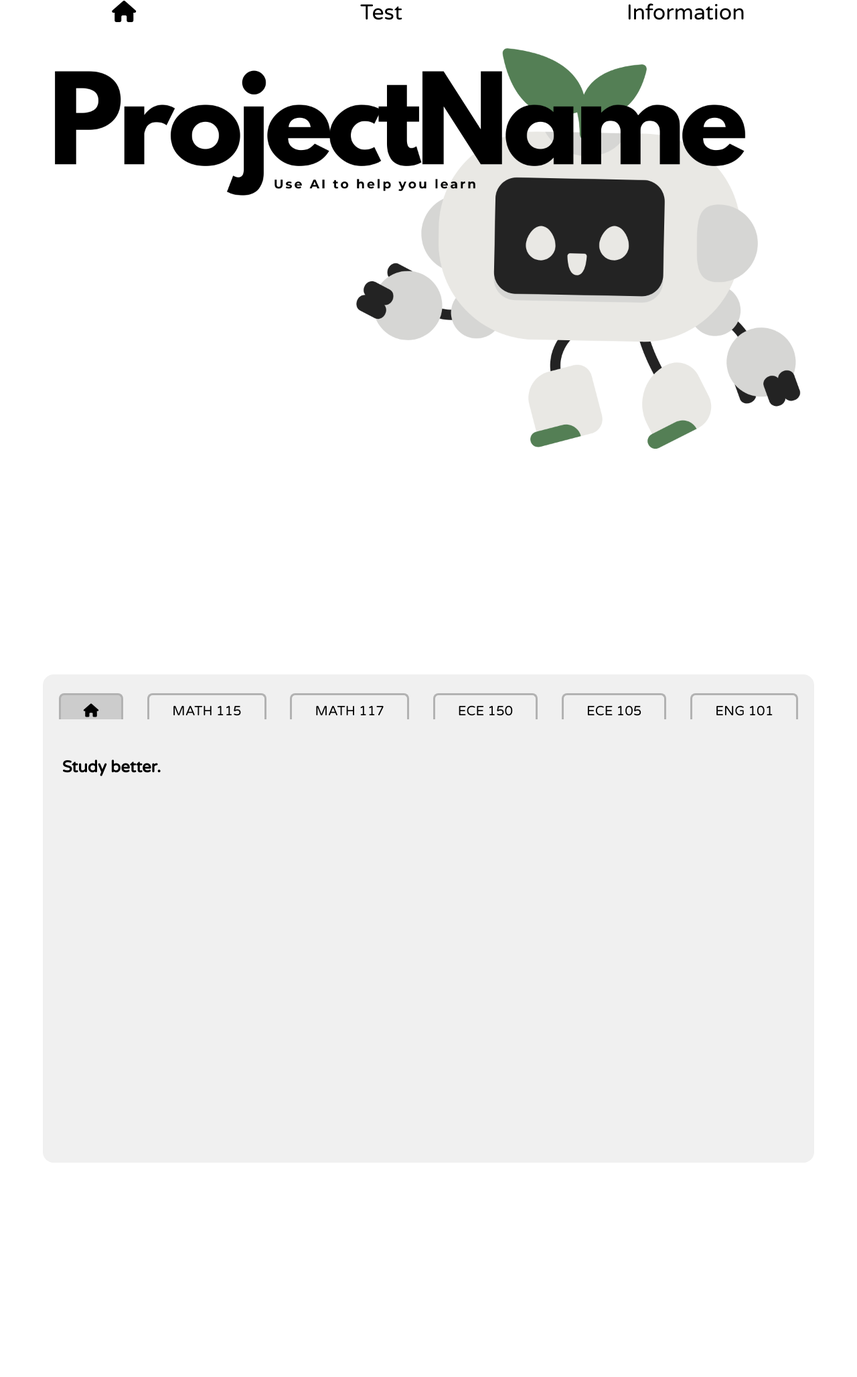
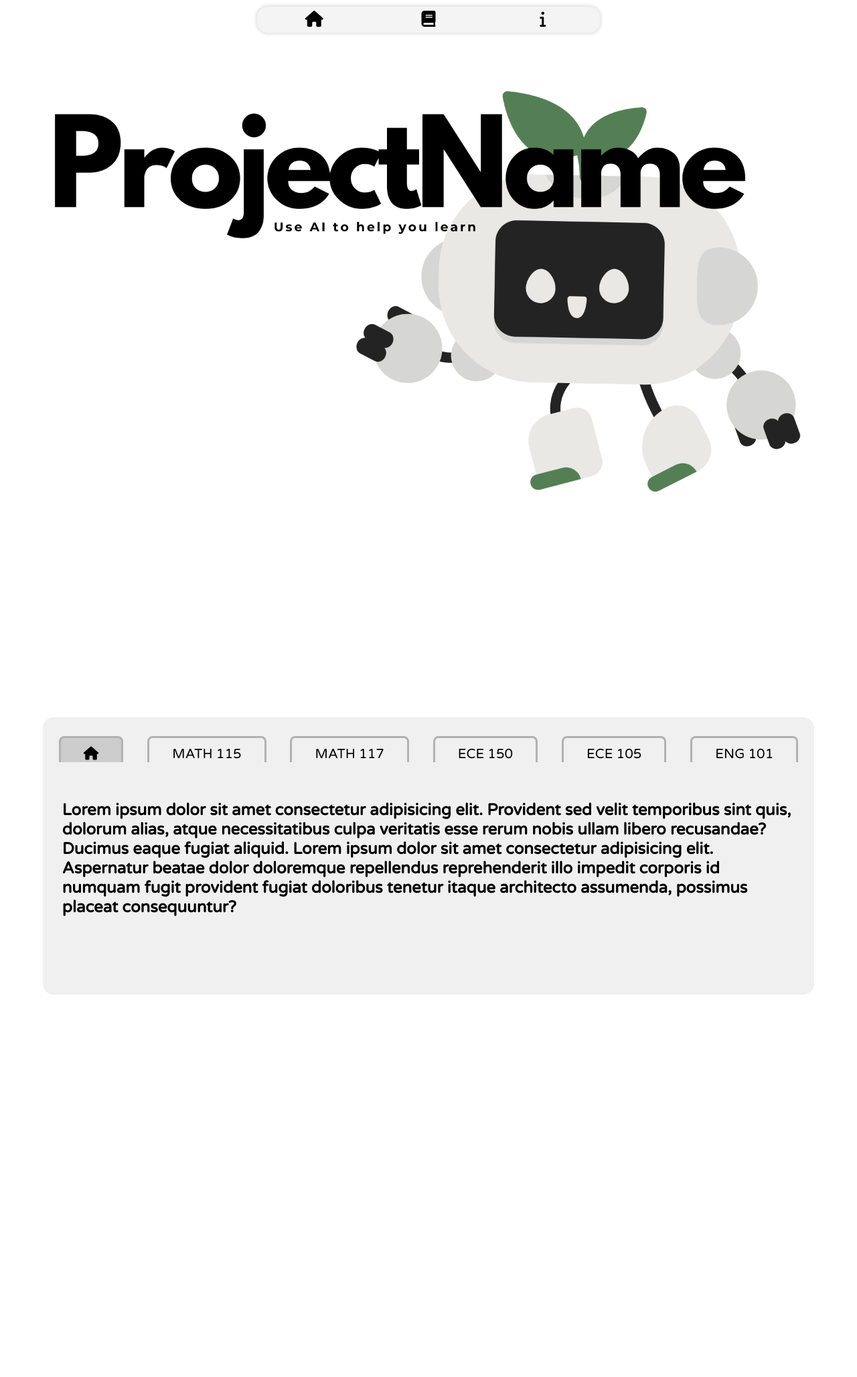
Before and after one commit to nicholasching/MetaHacks, a Flask app: page / in a window 1280 px wide. Shown: the whole page at 67% size. After the commit the page ends 1715 px from the top, so only its background shows below. Run offline with Flask 3, Linux system fonts and the light colour scheme; some web fonts are replaced.

Commit message:
Updated frontend

```diff
--- a/static/styles.css
+++ b/static/styles.css
@@ -6,26 +6,42 @@ body {
 * {
     margin: 0;
     padding: 0;
+    box-sizing: border-box;
 }
 
 #headercontainer {
     position: fixed;
-    top: 0;
+    top: 10px;
     left: 50%;
     transform: translateX(-50%);
-    width: 100%;
+    width: 40%;
+    background-color: rgb(244, 244, 244);
+    box-shadow: 0px 0px 5px 2px #e0e0e0;
+    border-radius: 1rem;
+}
+
+#section-one {
+    padding-top: 5%;
 }
 
 #buttons {
     display: flex;
     align-items: center;
-    justify-content: space-around;
 }
 
 #buttons a {
     color: black;
-    font-size: 2rem;
+    font-size: 1.5rem;
     text-decoration: none;
+    padding: 1%;
+    transition: 0.3s;
+    border-radius: 1rem;
+    width: 33.33333%;
+    text-align: center;
+}
+
+#buttons a:hover {
+    background-color: #CCC;
 }
 
 #mainimg {
@@ -38,8 +54,59 @@ body {
     margin-left: 5%;
     margin-right: 5%;
     border-radius: 1rem;
-    margin-bottom: 25%;
 }
+
+.container {
+    display: flex;
+}
+
+.textcontainer {
+    width: 30%;
+    padding: 5%;
+    padding-left: 7.5%;
+    justify-content: center;
+    align-items: center;
+}
+
+.generatecontainer {
+    display: inline-block;
+    width: 70%;
+    padding: 10%;
+    background-color: #CCC;
+    border-radius: 1rem;
+}
+
+.generatetext {
+    display: block; /* Ensure it's block level for each line */
+    white-space: normal; /* Allow wrapping */
+    overflow: hidden; /* Hide overflow */
+    line-height: 1.5; /* Ensure proper line spacing */
+}
+
+.line {
+    display: inline-block;
+    width: 0; /* Start with 0 width */
+    overflow: hidden;
+    white-space: nowrap;
+    border-right: 5px solid black; /* Cursor effect */
+    animation: typing 2s steps(30) 1 forwards, cursor 0.75s step-end infinite alternate;
+}
+
+@keyframes typing {
+    from {
+        width: 0;
+    }
+    to {
+        width: 100%;  /* Animate to full width */
+    }
+}
+
+@keyframes cursor {
+    50% {
+        border-color: transparent;
+    }
+}
+
 
 [data-tab-content] {
     display: none;
@@ -82,17 +149,18 @@ body {
 .tab-content {
     margin-left: 2.5%;
     margin-right: 2.5%;
-    padding-bottom: 50%;
+    padding-bottom: 10%;
+    margin-bottom: 20%;
 }
 
 .recordButton {
     padding: 10px 20px;
-    font-size: 18px;
+    font-size: 5rem;
     cursor: pointer;
-    background-color: rgb(0, 255, 98);
+    background-color: rgb(8, 71, 0);
     color: white;
     border: none;
-    border-radius: 5px;
+    border-radius: 1rem;
   }
   .recordButton.recording {
     background-color: rgb(255, 0, 0);
--- a/templates/index.html
+++ b/templates/index.html
@@ -24,10 +24,10 @@
                 <i class="fa-solid fa-house"></i>
             </a>
             <a href="#section-two">
-                Test
+                <i class="fa-solid fa-book"></i>
             </a>
             <a href="#">
-                Information
+                <i class="fa-solid fa-info"></i>
             </a>
         </section>
     </div>
@@ -47,30 +47,53 @@
 
             <div class="tab-content">
                 <div id="home" data-tab-content class="active" data-tab-name="HOME">
-                    <h1>Study better.</h1>
+                    <h1>Lorem ipsum dolor sit amet consectetur adipisicing elit. Provident sed velit temporibus sint quis, dolorum alias, atque necessitatibus culpa veritatis esse rerum nobis ullam libero recusandae? Ducimus eaque fugiat aliquid. Lorem ipsum dolor sit amet consectetur adipisicing elit. Aspernatur beatae dolor doloremque repellendus reprehenderit illo impedit corporis id numquam fugit provident fugiat doloribus tenetur itaque architecto assumenda, possimus placeat consequuntur?</h1>
                 </div>
                 <div id="course1" data-tab-content data-tab-name="math115">
-                    <h1>Math 115 Content</h1>
-                    <div id="response-container">
-                        <p id="response">Result will be displayed here after recording.</p>
-                    </div>
+                <div class="container">
+                    <div class="textcontainer">
                         <button class="recordButton"><i class="fa-solid fa-microphone"></i></button>
                     </div>
+                    <div class="generatecontainer">
+                        <h1 id="result-text" class="generatetext"></h1>
+                    </div>
+                </div>
+                </div>
                 <div id="course2" data-tab-content data-tab-name="math117">
-                    <h1>Course 2 Content</h1>
+                    <div class="container">
+                        <div class="textcontainer">
                             <button class="recordButton"><i class="fa-solid fa-microphone"></i></button>
                         </div>
+                        <div class="generatecontainer">
+                        </div>
+                    </div>
+                </div>
                 <div id="course3" data-tab-content data-tab-name="ece150">
-                    <h1>Course 3 Content</h1>
+                    <div class="container">
+                        <div class="textcontainer">
                             <button class="recordButton"><i class="fa-solid fa-microphone"></i></button>
                         </div>
+                        <div class="generatecontainer">
+                        </div>
+                    </div>
+                </div>
                 <div id="course4" data-tab-content data-tab-name="ece105">
-                    <h1>Course 4 Content</h1>
+                    <div class="container">
+                        <div class="textcontainer">
                             <button class="recordButton"><i class="fa-solid fa-microphone"></i></button>
                         </div>
+                        <div class="generatecontainer">
+                        </div>
+                    </div>
+                </div>
                 <div id="course5" data-tab-content data-tab-name="eng101">
-                    <h1>Course 5 Content</h1>
+                    <div class="container">
+                        <div class="textcontainer">
                             <button class="recordButton"><i class="fa-solid fa-microphone"></i></button>
+                        </div>
+                        <div class="generatecontainer">
+                        </div>
+                    </div>
                 </div>
             </div>
         </div>
@@ -209,7 +232,6 @@
         }
     }
 
-
     async function testSendtoBackend(audioBlob, tabName) {
     const formData = new FormData();
     formData.append('audio', audioBlob, 'recording.wav');
@@ -221,16 +243,38 @@
         });
         const result = await response.text();
 
-            // Update the HTML with the result
-            const responseContainer = document.getElementById("response");
-            responseContainer.textContent = `Backend Response: ${result}`;
+        const resultTextElement = document.getElementById("result-text");
+
+        if (resultTextElement) {
+            // Split the text into lines based on newlines
+            const lines = result.split('\n');
+            resultTextElement.innerHTML = ''; // Clear any existing content
+
+            // Create a container for the lines
+            const container = document.createElement('div');
+            resultTextElement.appendChild(container);
+
+            lines.forEach((line, index) => {
+                // Create a span for each line
+                const lineSpan = document.createElement('span');
+                lineSpan.classList.add('line');
+                lineSpan.textContent = line;
+
+                // Apply the typing animation to each line with delay
+                lineSpan.style.animationDelay = `${index * 2}s`; // Adjust the delay as needed
+
+                // Append the line span to the container
+                container.appendChild(lineSpan);
+            });
+        }
     } catch (error) {
-            // Display an error message in the HTML
-            const responseContainer = document.getElementById("response");
-            responseContainer.textContent = `Error: ${error.message}`;
+        // Handle errors gracefully
+        const resultTextElement = document.getElementById("result-text");
+        if (resultTextElement) {
+            resultTextElement.textContent = `Error: ${error.message}`;
         }
     }
-
+}
     </script>
     </body>
     </html>
--- a/uploads/math115/transcript.txt
+++ /dev/null
@@ -1 +0,0 @@
-Testing testing 1 2 3.
```
Also changed, not shown: app.py (line endings or trailing spaces). Lines whose indentation alone changed are shown as unchanged.
